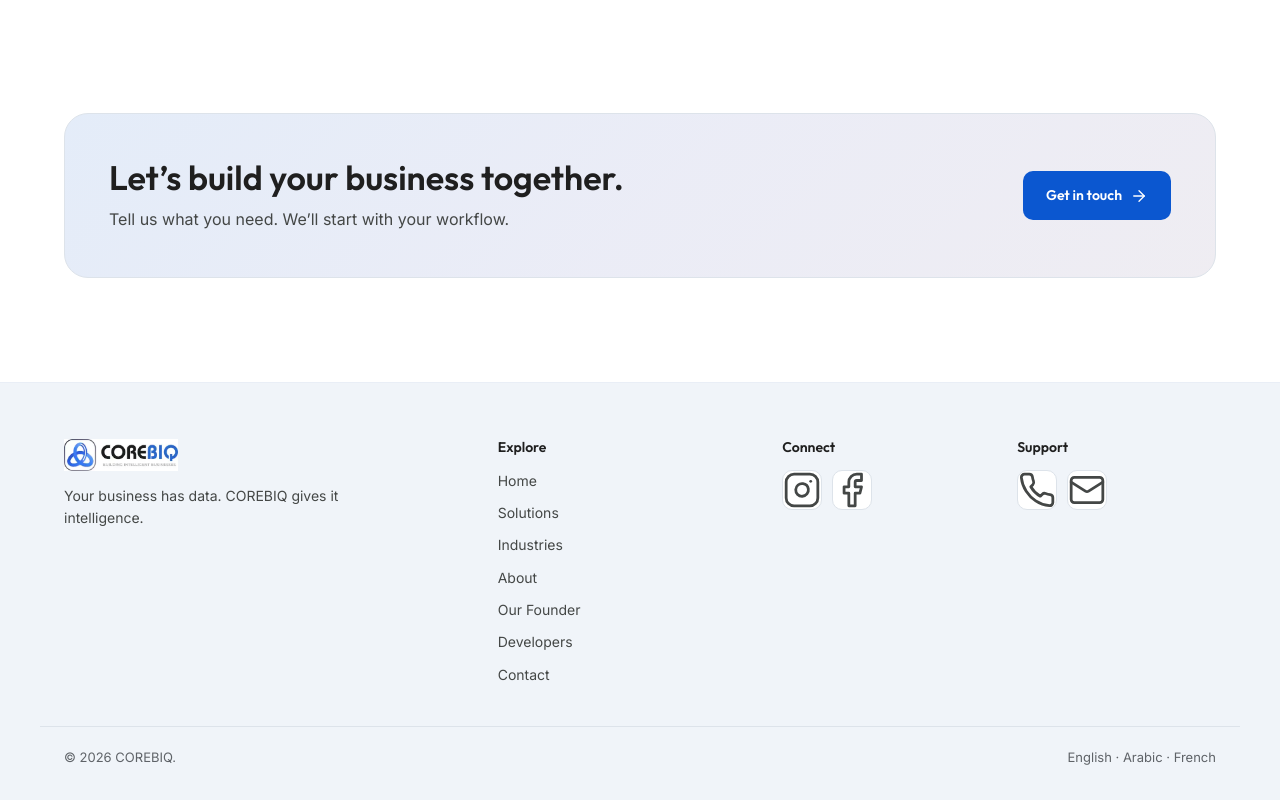
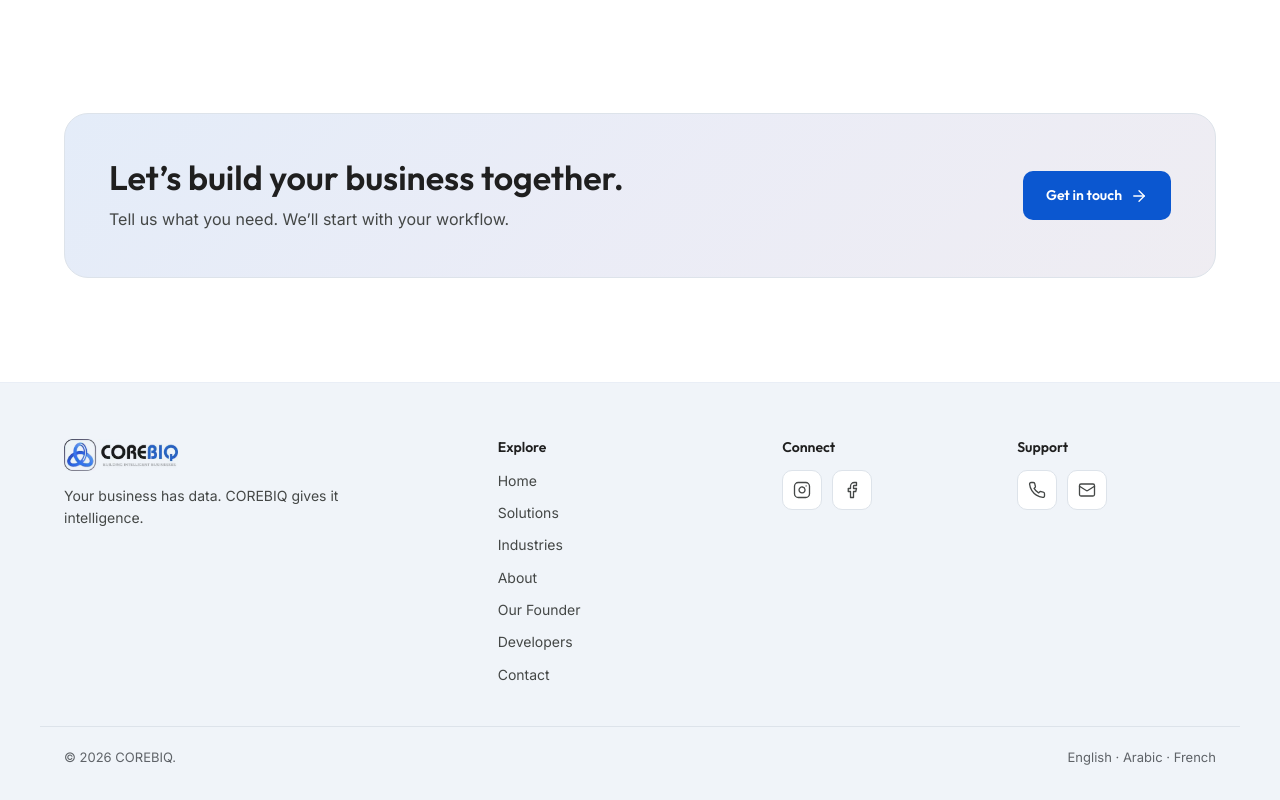
Before and after one commit to corebiq-git/corebiq, a plain HTML site: page index.html in a window 1280 px wide. Shown: the part 2326-3126 px from the top of the page. Drawn offline with Linux system fonts and the light colour scheme.

Commit message:
Update style.css

```diff
--- a/assets/css/style.css
+++ b/assets/css/style.css
@@ -1094,3 +1094,15 @@ a {
         width: 100%;
     }
 }
+
+/* Fix icon sizing in footer & mobile drawer quick actions */
+.footer-action-row a svg,
+.drawer-quick-actions a svg {
+    width: 18px;
+    height: 18px;
+}
+
+/* Blend white logo background into the Gemini tonal footer */
+.footer-brand .brand-lockup {
+    mix-blend-mode: multiply;
+}
```
